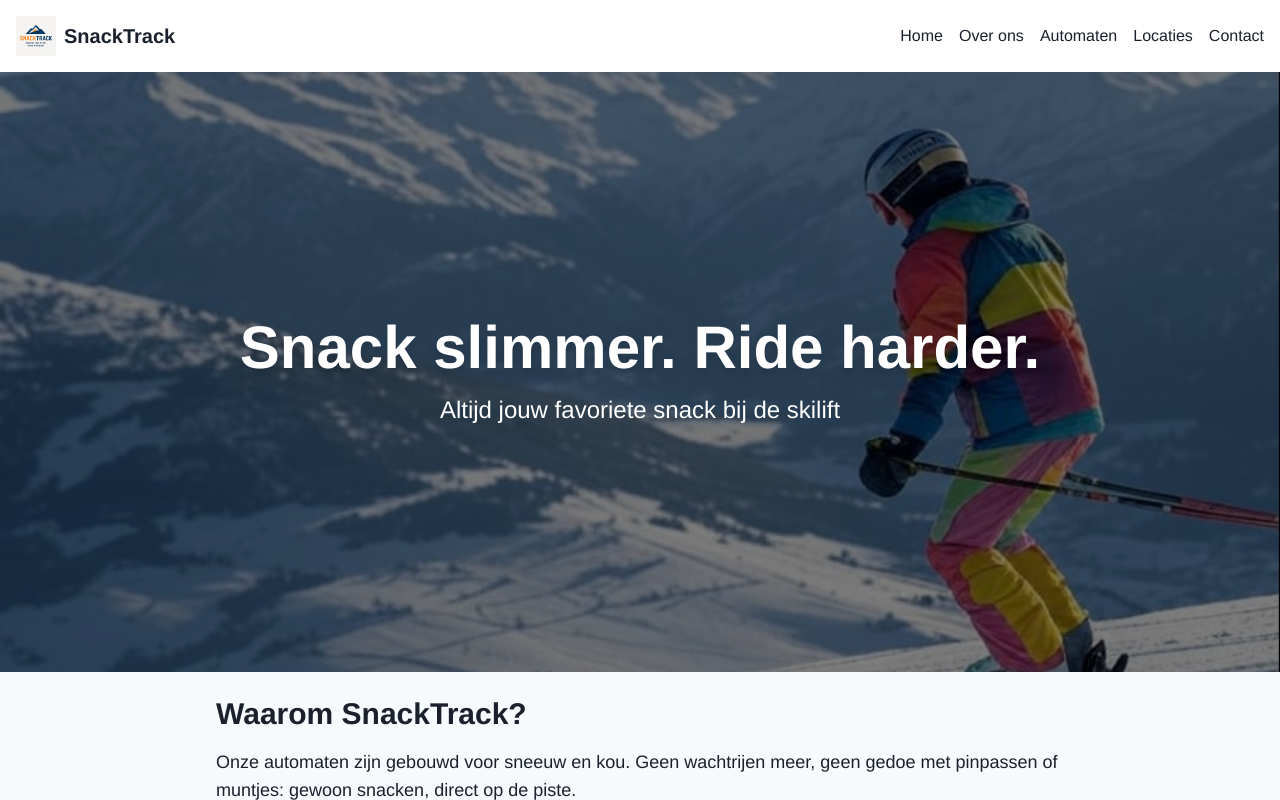
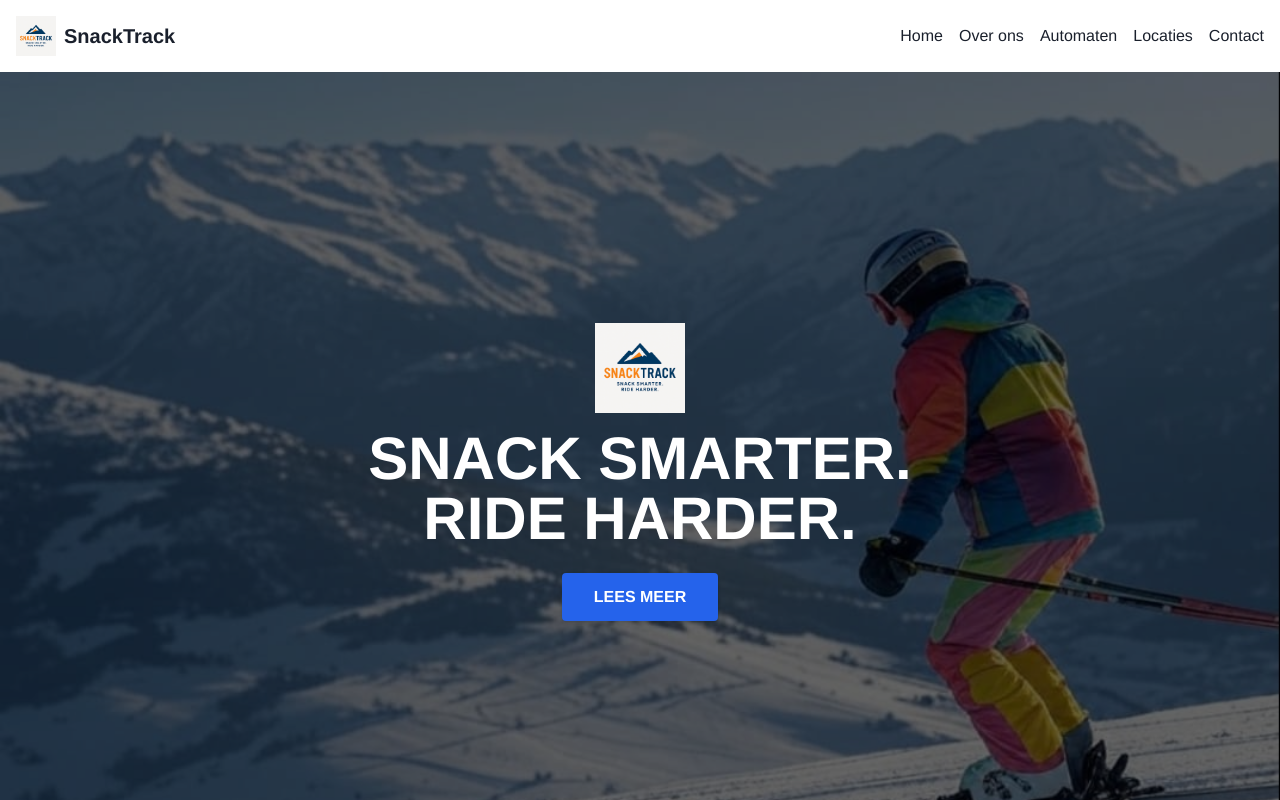
Before and after one commit to snacktracknl/snacktrack-website, a Next.js app: page / in a window 1280 px wide. Shown: the top 800 px of the page. Built offline with nearby package versions, Linux system fonts and the light colour scheme.

Commit message:
Update Hero.tsx

```diff
--- a/components/Hero.tsx
+++ b/components/Hero.tsx
@@ -1,9 +1,14 @@
+import Image from 'next/image'
+
 export default function Hero() {
   return (
-    <div className="relative h-[75vh] bg-cover bg-center text-white" style={{ backgroundImage: "url('/images/hero.jpg')" }}>
-      <div className="absolute inset-0 bg-black bg-opacity-50 flex items-center justify-center flex-col text-center px-4">
-        <h1 className="text-5xl md:text-6xl font-extrabold drop-shadow-lg">Snack slimmer. Ride harder.</h1>
-        <p className="mt-4 text-xl md:text-2xl">Altijd jouw favoriete snack bij de skilift</p>
+    <div className="relative h-screen bg-cover bg-center text-white" style={{ backgroundImage: "url('/images/hero.jpg')" }}>
+      <div className="absolute inset-0 bg-black bg-opacity-60 flex flex-col items-center justify-center text-center px-4">
+        <Image src="/images/logo.png" alt="SnackTrack logo" width={90} height={90} className="mb-4" />
+        <h1 className="text-5xl md:text-6xl font-extrabold leading-tight mb-6">SNACK SMARTER.<br />RIDE HARDER.</h1>
+        <a href="#main" className="bg-blue-600 hover:bg-blue-700 text-white font-bold py-3 px-8 rounded shadow">
+          LEES MEER
+        </a>
       </div>
     </div>
   )
```
